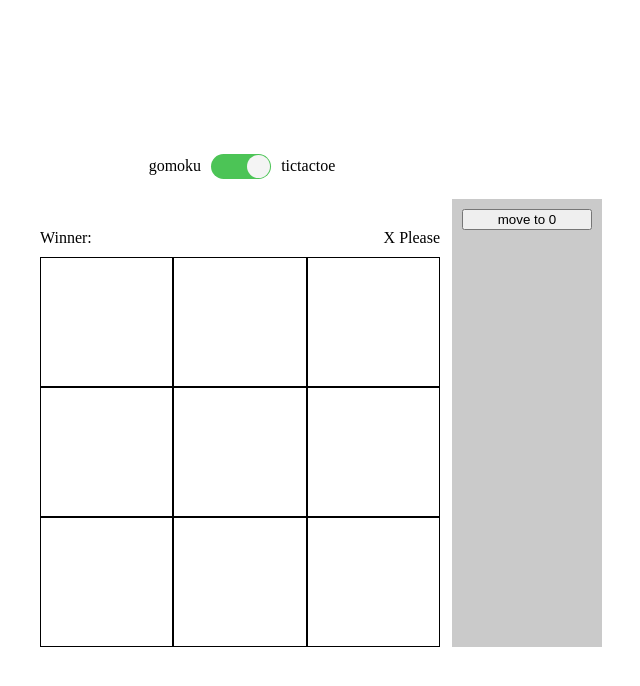
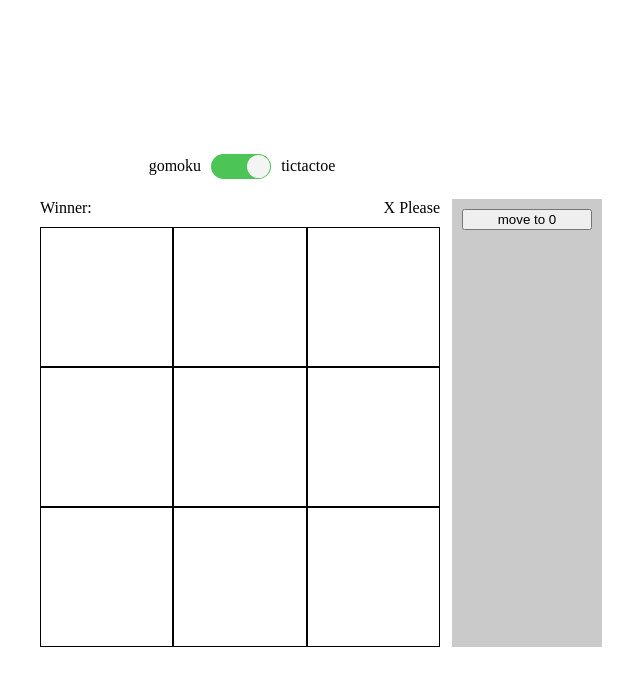
Before and after one commit to LucausMartin/tic-tac-toe, a React (Vite) app: page / in a window 1280 px wide. Shown: the top 686 px of the page, without its empty margins (398-1038 px from the left). Built offline with nearby package versions, Linux system fonts and the light colour scheme.

Commit message:
#STYLE: 💎 优化代码

```diff
--- a/src/component/checkerboard/index.tsx
+++ b/src/component/checkerboard/index.tsx
@@ -1,52 +1,40 @@
 import { Component, PureComponent } from 'react';
-import { GameName, GameChessman } from '../../type';
+import { GameName, GameChessman, GameConfig } from '../../type';
 import { Piece } from '../piece';
 import { judge } from '../../tool';
-import { RootState } from '../../stroe';
+import { RootState } from '../../store';
 import { connect } from 'react-redux';
 import { Dispatch, bindActionCreators } from '@reduxjs/toolkit';
-import { addRecord } from '../../stroe/slices/recordSlice';
+import { addRecord, initialRecord } from '../../store/slices/recordSlice';
 import './index.css';
 
 interface CheckerboardProps {
-    size: number;
-    winLength: number;
-    gameType: GameName;
+    gameConfig: GameConfig;
     addRecord: typeof addRecord;
+    initialRecord: typeof initialRecord;
     record: RootState['record']['value'];
 }
 
 interface CheckerboardState {
     checkerboard: GameChessman[][] | null;
     player: GameChessman;
-    winner: GameChessman;
+    winner: GameChessman | 'none';
     recordIndex: number;
-    noOneWin: boolean;
 }
 
 class Checkerboard extends Component<CheckerboardProps, CheckerboardState> {
     constructor (props: CheckerboardProps) {
         super(props);
-        const { size } = props;
-        const newCheckerboard = new Array(size);
-        for (let item = 0; item < size; item++) {
-            newCheckerboard[item] = new Array(size).fill(GameChessman.Empty);
-        }
+        const { size } = props.gameConfig;
+        const newCheckerboard = new Array(size).fill(null)
+            .map(() => new Array(size).fill(GameChessman.Empty));
         this.state = {
             checkerboard: newCheckerboard,
             player: GameChessman.X,
             winner: GameChessman.Empty,
             recordIndex: 0,
-            noOneWin: false,
         };
-        this.props.addRecord({
-            recordIndex: -1,
-            chessState: {
-                chessState: newCheckerboard,
-                player: GameChessman.X,
-                result: GameChessman.Empty,
-            },
-        });
+        this.props.initialRecord({ checkerboard: newCheckerboard });
     }
 
     /**
@@ -54,7 +42,7 @@ class Checkerboard extends Component<CheckerboardProps, CheckerboardState> {
      */
     componentDidUpdate (prevProps: Readonly<CheckerboardProps>): void {
         // 切换游戏模式重置棋盘状态
-        if (prevProps.gameType !== this.props.gameType) {
+        if (prevProps.gameConfig.name !== this.props.gameConfig.name) {
             this.clearCheckerboard();
         }
     }
@@ -71,20 +59,11 @@ class Checkerboard extends Component<CheckerboardProps, CheckerboardState> {
             noOneWin: false,
         };
         this.setState(initialState);
-        const { size } = this.props;
-        const newCheckerboard = new Array(size);
-        for (let item = 0; item < size; item++) {
-            newCheckerboard[item] = new Array(size).fill(GameChessman.Empty);
-        }
+        const { size } = this.props.gameConfig;
+        const newCheckerboard = new Array(size).fill(null)
+            .map(() => new Array(size).fill(GameChessman.Empty));
         this.setState({ checkerboard: newCheckerboard });
-        this.props.addRecord({
-            recordIndex: -1,
-            chessState: {
-                chessState: newCheckerboard,
-                player: GameChessman.X,
-                result: GameChessman.Empty,
-            },
-        });
+        this.props.initialRecord({ checkerboard: newCheckerboard });
     }
 
     /**
@@ -95,7 +74,7 @@ class Checkerboard extends Component<CheckerboardProps, CheckerboardState> {
     dropPiece = (location: [number, number]) => {
         const { checkerboard, player, winner } = this.state;
         const { record } = this.props;
-        const { size, winLength } = this.props;
+        const { size, winLength } = this.props.gameConfig;
 
         // 如果已经有胜者或者棋盘不存在不允许落子
         if (winner !== GameChessman.Empty || !checkerboard) return;
@@ -112,14 +91,14 @@ class Checkerboard extends Component<CheckerboardProps, CheckerboardState> {
         this.setState({ player: player === GameChessman.X ? GameChessman.O : GameChessman.X });
 
         // 判断胜者并记录胜利状态
-        let result: GameChessman | 'draw' | '' = '';
+        let result: GameChessman | 'draw' = GameChessman.Empty;
         const winnerTemp = judge(location, winLength, newCheckerboard);
         if (winnerTemp !== null) {
             this.setState({ winner: winnerTemp });
             result = winnerTemp;
         } else {
             if (record && record.length === size * size) {
-                this.setState({ noOneWin: true });
+                this.setState({ winner: 'none' });
                 result = 'draw';
             }
         }
@@ -145,7 +124,6 @@ class Checkerboard extends Component<CheckerboardProps, CheckerboardState> {
         const { record } = this.props;
         this.setState({ recordIndex });
         // 先重置棋盘胜利状态
-        this.setState({ noOneWin: false });
         this.setState({ winner: GameChessman.Empty });
 
         // 更新棋盘状态并根据记录更新胜利状态
@@ -153,7 +131,7 @@ class Checkerboard extends Component<CheckerboardProps, CheckerboardState> {
             this.setState({ checkerboard: record[recordIndex].chessState });
             this.setState({ player: record[recordIndex].player });
             if (record[recordIndex].result === 'draw') {
-                this.setState({ noOneWin: true });
+                this.setState({ winner: 'none' });
             } else if (record[recordIndex].result !== 'draw' && record[recordIndex].result !== GameChessman.Empty) {
                 this.setState({ winner: record[recordIndex].result as GameChessman });
             }
@@ -161,19 +139,21 @@ class Checkerboard extends Component<CheckerboardProps, CheckerboardState> {
     }
 
     render () {
-        const { size, gameType } = this.props;
-        const { checkerboard, player, winner, noOneWin } = this.state;
+        const { size, name } = this.props.gameConfig;
+        const { checkerboard, player, winner } = this.state;
 
         return (
             <div className='checkerboard-container'>
                 <div className='checkerboard-chess-container'>
-                    <div className='checkerboard-chess-no-one-win'>{noOneWin && 'draw'}</div>
                     <div className='checkerboard-chess-info'>
-                        <span>
-                        Winner: {gameType === GameName.TICTACTOE ? winner
-                                : <>{winner === GameChessman.Empty ? ''
-                                    : <>{winner === GameChessman.X ? 'Black' : 'White'}</>}</>}
-                        </span>
+                        {name !== GameName.GOMOKU && <span>
+                        Winner: {winner}
+                        </span>}
+                        {name === GameName.GOMOKU && <span>
+                        Winner: {
+                                winner === GameChessman.X ? 'Black' : <>{winner === GameChessman.O ? 'White' : winner}</>
+                            }
+                        </span>}
                         <span>{player} Please</span>
                     </div>
                     {checkerboard &&
@@ -188,7 +168,7 @@ class Checkerboard extends Component<CheckerboardProps, CheckerboardState> {
                                               key={colIndex}
                                               rowIndex={rowIndex}
                                               colIndex={colIndex}
-                                              gameType={gameType}
+                                              gameType={name}
                                               chessman={checkerboard.length === size ? checkerboard[rowIndex][colIndex] : GameChessman.Empty}
                                               onClick={this.dropPiece}
                                           />
@@ -223,7 +203,6 @@ class Record extends PureComponent<RecordProps> {
     }
 
     render () {
-        console.warn('record render');
         return (
             <div className='record-container'>
                 {
@@ -254,7 +233,7 @@ const mapStateToProps = (state: RootState) => ({ record: state.record.value });
  */
 const mapDispatchToProps = (dispatch: Dispatch) =>
     bindActionCreators(
-        { addRecord },
+        { addRecord, initialRecord },
         dispatch
     );
 
--- a/src/component/piece/index.tsx
+++ b/src/component/piece/index.tsx
@@ -21,7 +21,6 @@ interface PieceProps {
  */
 class Piece extends PureComponent<PieceProps> {
     render () {
-        console.warn('Piece render');
         const { chessman, gameType, rowIndex, colIndex, onClick } = this.props;
         return (
             <div className='checkerboard-col'>
--- a/src/main.tsx
+++ b/src/main.tsx
@@ -1,6 +1,6 @@
 import ReactDOM from 'react-dom/client';
 import App from './App.tsx';
-import store from './stroe';
+import store from './store/index.ts';
 import { Provider } from 'react-redux';
 
 
--- a/src/page/game/index.tsx
+++ b/src/page/game/index.tsx
@@ -19,10 +19,11 @@ class Game extends Component {
     };
 
     render () {
+        const { gameConfig } = this.state;
         return (
             <div className='game-container'>
                 <GameButton gameType={this.state.gameConfig.name} onClick={this.changeGameConfig}/>
-                <ConnectedCheckerboard size={this.state.gameConfig.size} winLength={this.state.gameConfig.winLength} gameType={this.state.gameConfig.name} />
+                <ConnectedCheckerboard gameConfig={gameConfig} />
             </div>
         );
     }
--- a/src/stroe/slices/recordSlice.ts
+++ b/src/store/slices/recordSlice.ts
@@ -1,6 +1,6 @@
 import { PayloadAction, createSlice } from '@reduxjs/toolkit';
 import type { RootState } from '../index';
-import { RecordType } from '../../type';
+import { GameChessman, RecordType, AllGameChessmanType } from '../../type';
 
 interface RecordState {
     value: RecordType[] | null;
@@ -24,11 +24,20 @@ export const recordSlice = createSlice({
                 state.value = [action.payload.chessState];
             }
         },
+        initialRecord: (state, action: PayloadAction<{
+            checkerboard: AllGameChessmanType[][];
+        }>) => {
+            state.value = [{
+                chessState: action.payload.checkerboard,
+                player: GameChessman.X,
+                result: GameChessman.Empty,
+            }];
+        },
     },
 });
 
 // 导出自动生成的 action 生成函数
-export const { addRecord } = recordSlice.actions;
+export const { addRecord, initialRecord } = recordSlice.actions;
 
 // 选择器等其他代码可以使用导入的 `RootState` 类型
 /**
```
Also changed, not shown: src/store/index.ts (renamed from src/stroe/index.ts).
